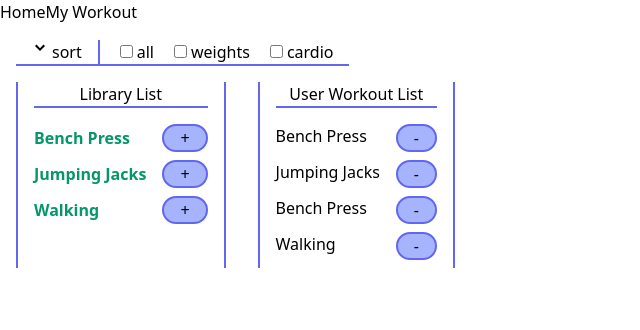
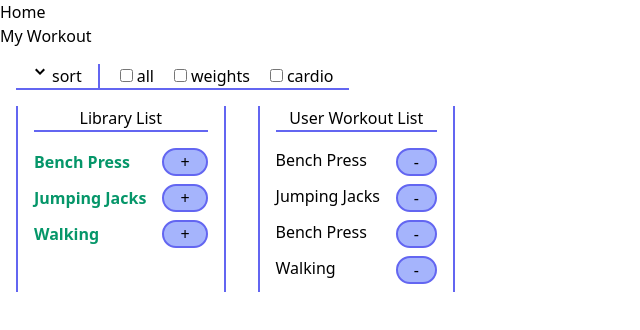
Before and after one commit to Natedaug/workout, a React (Create React App) app: page / in a window 1280 px wide. Shown: the top 330 px of the page, without its empty margins (0-640 px from the left). Built offline with nearby package versions, Linux system fonts and the light colour scheme; data requests are answered from the project's data file.

Commit message:
root layout for routing, navbar refine

```diff
--- a/src/components/Navbar.js
+++ b/src/components/Navbar.js
@@ -1,11 +1,23 @@
 import { Link } from "react-router-dom";
 
-function Navbar(props) {
+function Navbar() {
+	const routes = [
+		{ label: "Home", path: "/" },
+		{ label: "My Workout", path: "/userWorkout" },
+	];
+
+	const renderedRoutes = routes.map((route) => (
+		<li>
+			<Link to={route.path}>{route.label}</Link>
+		</li>
+	));
+
 	return (
-		<div>
-			<Link to="/">Home</Link>
-			<Link to="/userWorkout">My Workout</Link>
-		</div>
+		<header>
+			<nav>
+				<ul>{renderedRoutes}</ul>
+			</nav>
+		</header>
 	);
 }
 
--- a/src/pages/HomePage.js
+++ b/src/pages/HomePage.js
@@ -63,7 +63,6 @@ function HomePage(props) {
 
 	return (
 		<div>
-			<Navbar />
 			<Filter
 				setActiveFiltersList={setActiveFiltersList}
 				setIsSortReverse={setIsSortReverse}
--- /dev/null
+++ b/src/pages/RootLayout.js
@@ -0,0 +1,13 @@
+import { Outlet } from "react-router-dom";
+import Navbar from "../components/Navbar";
+
+function RootLayout(props) {
+	return (
+		<>
+			<Navbar />
+			<Outlet />
+		</>
+	);
+}
+
+export default RootLayout;
--- a/src/pages/UserWorkoutPage.js
+++ b/src/pages/UserWorkoutPage.js
@@ -3,7 +3,6 @@ import Navbar from "../components/Navbar";
 function UserWorkoutPage(props) {
 	return (
 		<div>
-			<Navbar />
 			<div>Userworkout Page</div>
 		</div>
 	);
```
Also changed, not shown: src/App.js (+12 -5 lines).
